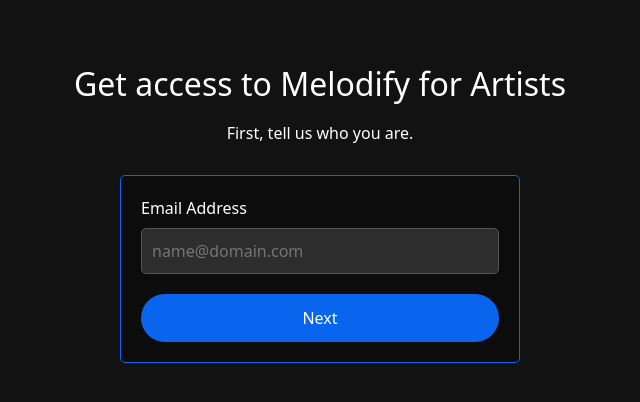
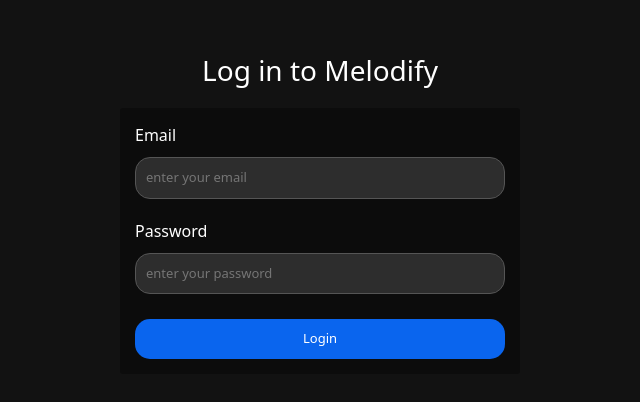
Before and after one commit to CharlesRajaR/music-streaming-ui, a React (Vite) app: page / in a window 1280 px wide. Shown: the part 186-588 px from the top of the page, without its empty margins (320-960 px from the left). Built offline with nearby package versions, Linux system fonts and the light colour scheme.

Commit message:
add ArtistHomePage component and update Artists page to include ArtistLogin

```diff
--- /dev/null
+++ b/src/components/Artist/ArtistHomePage.jsx
@@ -0,0 +1,5 @@
+const ArtistHomePage = () => {
+
+}
+
+export default ArtistHomePage;
--- a/src/css/Login.css
+++ b/src/css/Login.css
@@ -18,7 +18,7 @@
 .login-form {
   display: flex;
   flex-direction: column;
-  width: 300px;
+  width: 400px;
   background-color: rgb(12, 12, 12);
   padding: 15px;
   border-radius: 3px;
@@ -26,7 +26,7 @@
 
 .login-form label {
   color: white;
-  margin-bottom: 7px;
+  margin-bottom: 10px;
   margin-left: 0;
   text-align: left;
 }
@@ -36,8 +36,8 @@
   color: white;
   border: 1px solid #555;
   border-radius: 15px;
-  padding: 5px;
-  margin-bottom: 7px;
+  padding: 10px;
+  margin-bottom: 20px;
   width: 100%;
   font-size: 13px;
 }
@@ -46,9 +46,9 @@
   background-color: #0a65ee;
   color: white;
   border: none;
-  border-radius: 25px;
+  border-radius: 15px;
   margin-top: 5px;
-  padding: 7px;
+  padding: 10px;
   font-size: 13px;
   cursor: pointer;
   transition: background-color 0.3s ease;
--- a/src/pages/Artists.jsx
+++ b/src/pages/Artists.jsx
@@ -1,5 +1,6 @@
 import ArtistNavbar from "../components/Artist/ArtistNavbar";
 import ArtistSignUp from "../components/Artist/ArtistSignup";
+import ArtistLogin from "../components/Artist/ArtistLogin";
 import VideoCarousel from "../components/VideoCarousel";
 
 const Artists = () => {
@@ -7,7 +8,8 @@
     <>
       {/* <VideoCarousel /> */}
       {/* <ArtistNavbar /> */}
-      <ArtistSignUp/>
+      {/* <ArtistSignUp/> */}
+      <ArtistLogin/>
     </>
   );
 };
```
